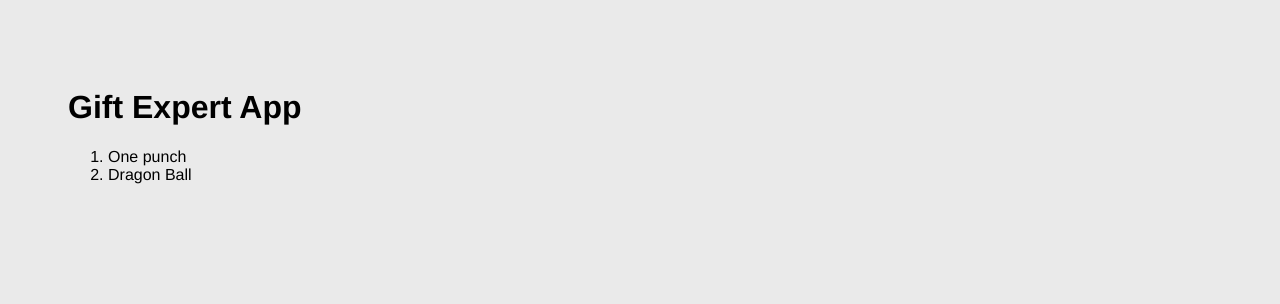
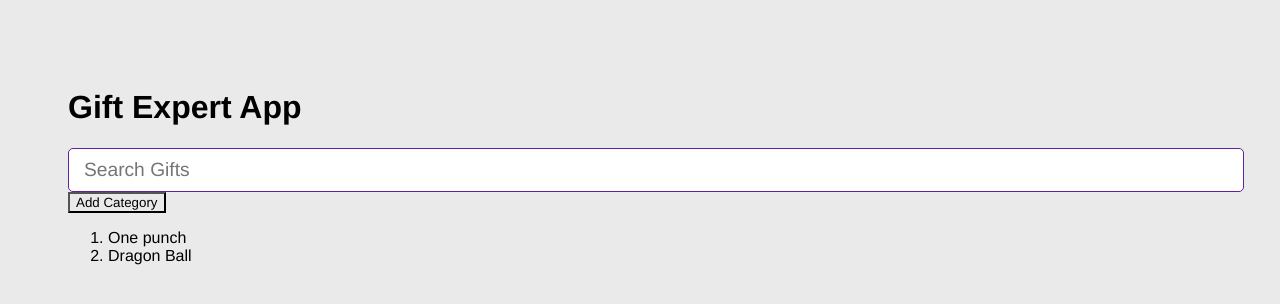
Before and after one commit to josex10/gif-expert-react, a React (Vite) app: page / in a window 1280 px wide. Shown: the top 304 px of the page. Built offline with nearby package versions, Linux system fonts and the light colour scheme.

Commit message:
add forms

```diff
--- a/src/GiftexpertApp.jsx
+++ b/src/GiftexpertApp.jsx
@@ -1,15 +1,31 @@
 import { useState } from "react";
+import { AddCategory } from "./components/AddCategory";
+
+const generateFakeCategories = async () => {
+  const resp = await fetch(`https://randomuser.me/api/`);
+  const { results } = await resp.json();
+  const { first, last } = results[0].name;
+  return `${first} ${last}`;
+};
 
 export const GiftexpertApp = () => {
   const [categories, setCategories] = useState(["One punch", "Dragon Ball"]);
+
+  const handleNewCateogry = () => {
+    generateFakeCategories().then((name) => {
+      setCategories([name, ...categories]);
+    });
+  };
   return (
     <>
       {/* title */}
       <h1>Gift Expert App</h1>
 
       {/* Input */}
+      <AddCategory />
 
       {/* Gift List */}
+      <button onClick={handleNewCateogry}>Add Category</button>
       <ol>
         {categories.map((category) => {
           return <li key={category}>{category}</li>;
--- /dev/null
+++ b/src/components/AddCategory.jsx
@@ -0,0 +1,19 @@
+import { useState } from "react";
+
+export const AddCategory = () => {
+  const [inputValue, setInputValue] = useState("");
+  const handleInputChange = ({ target }) => setInputValue(target.value);
+  const handleSubmit = (event) => {
+    event.preventDefault();
+  };
+  return (
+    <form onSubmit={handleSubmit}>
+      <input
+        type="text"
+        placeholder="Search Gifts"
+        value={inputValue}
+        onChange={handleInputChange}
+      />
+    </form>
+  );
+};
```
